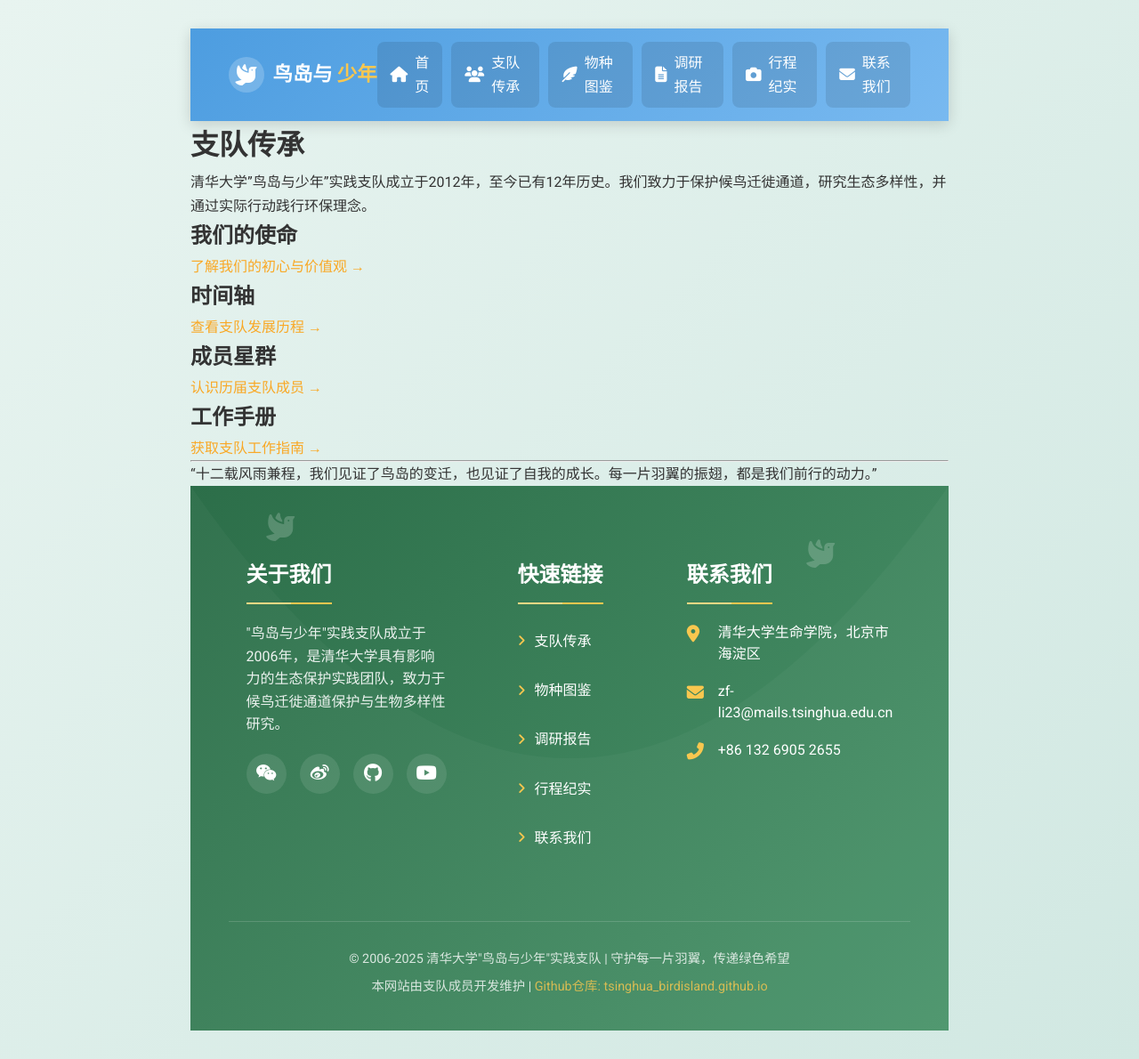
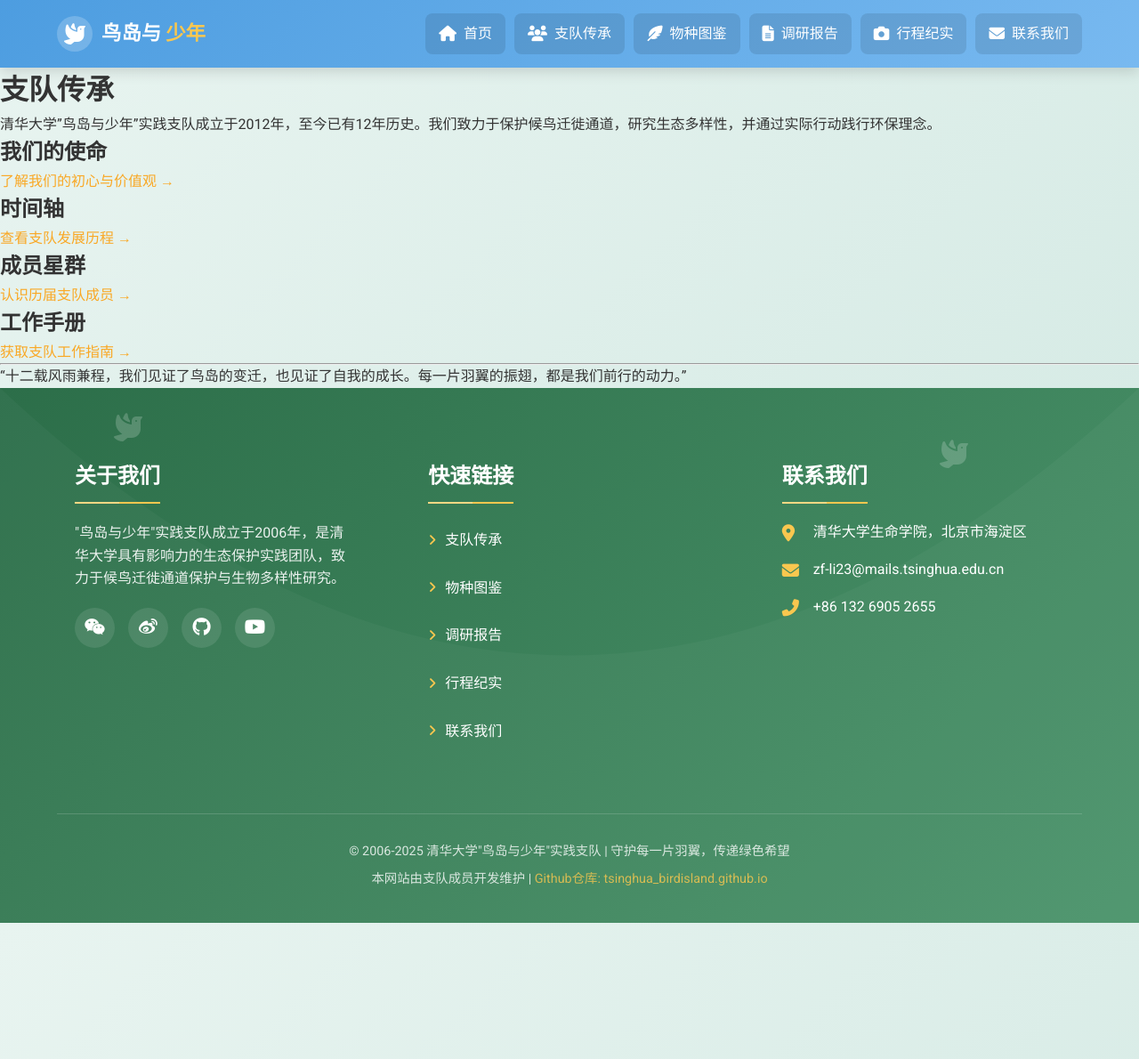
Before and after one commit to zf-li23/tsinghua_birdisland.github.io, a Jekyll site: the page built from about/index.md, in a window 1280 px wide. Shown: the whole page at 89% size. Built offline with Jekyll 4.4.1, drawn with Linux system fonts in a browser that asks for light colours.

Commit message:
Update style.css

```diff
--- a/assets/css/style.css
+++ b/assets/css/style.css
@@ -13,19 +13,14 @@
     box-sizing: border-box;
 }
 
-/* 修改1：增加文字区域的边距 */
 body {
-    font-family: 'Roboto', 'Noto Sans SC', sans-serif; /* 修改2：使用无衬线字体 */
+    font-family: 'Roboto', 'Noto Serif SC', sans-serif;
     color: var(--text);
-    line-height: 1.7; /* 增加行高使文字更松散 */
+    line-height: 1.6;
     background: linear-gradient(135deg, #e8f4f0 0%, #d1e8e2 100%);
     overflow-x: hidden;
-    max-width: 900px; /* 限制最大宽度 */
-    margin: 0 auto; /* 居中显示 */
-    padding: 2rem 1.5rem; /* 增加内边距 */
 }
 
-/* 修改3：设置超链接为橙色 */
 a {
     color: var(--accent); /* 使用预设的橙色 */
     text-decoration: none;
```
